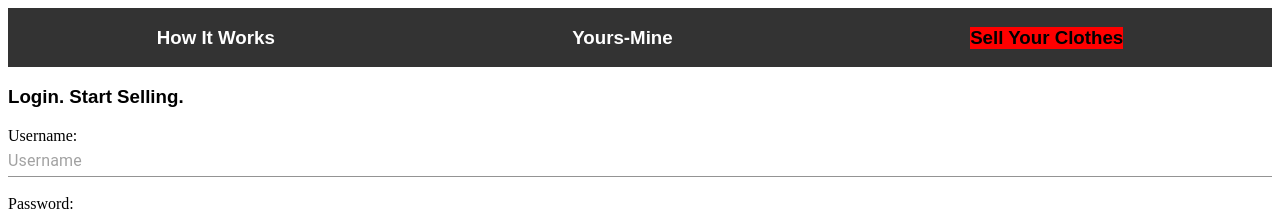
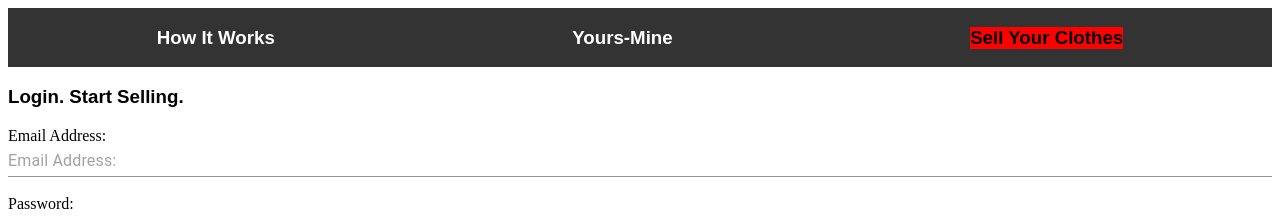
Before and after one commit to eoinlynchcodes/yoursmine-client, a React (Create React App) app in the folder yoursmine-client/: page /login in a window 1280 px wide. Shown: the top 220 px of the page. Built offline with nearby package versions, Linux system fonts and the light colour scheme.

Commit message:
Login works. But without tokens.

```diff
--- a/yoursmine-client/src/App.js
+++ b/yoursmine-client/src/App.js
@@ -26,9 +26,9 @@
           <Login />
         </Route>
 
-        {/* <Route exact path='/sellerDashboard'>
-          <SellerDashboard/>
-        </Route> */}
+        <Route exact path='/sellerDashboard'>
+          {/* <SellerDashboard/> */}
+        </Route>
 
         <Route exact path='/marketplace'>
           <Marketplace/>
--- a/yoursmine-client/src/components/Login.js
+++ b/yoursmine-client/src/components/Login.js
@@ -6,7 +6,7 @@
 export const Login = () => {
 
     const [ loginCredentials, setLoginCredentials ] = useState({
-        username: '',
+        emailAddress: '',
         password: ''
     });
 
@@ -21,8 +21,9 @@
 
     const handleSubmit = (event) => {
         event.preventDefault();
+        debugger
         console.log(loginCredentials);
-        axios.post('http://localhost:5000/api/authentication/login', loginCredentials)
+        axios.post('http://localhost:3333/api/auth/login', loginCredentials)
         .then(response => {
             debugger
             setLoginCredentials(response.data);
@@ -37,12 +38,12 @@
         <div>
             <form onSubmit={event => handleSubmit(event)}>
             <h3>Login. Start Selling.</h3>
-            <label>Username:</label>
+            <label>Email Address:</label>
                 <Input
-                placeholder="Username"
+                placeholder="Email Address:"
                 type="text"
-                name="username"
-                value={loginCredentials.username}
+                name="emailAddress"
+                value={loginCredentials.emailAddress}
                 onChange={event => handleChange(event)}
                 />
                 <br/>
@@ -56,7 +57,7 @@
                 onChange={event => handleChange(event)}
                 />
                 <br/>
-                <Button color="primary">Login</Button>
+                <Button type="submit" color="primary">Login</Button>
             </form>
         </div>
     )
```
